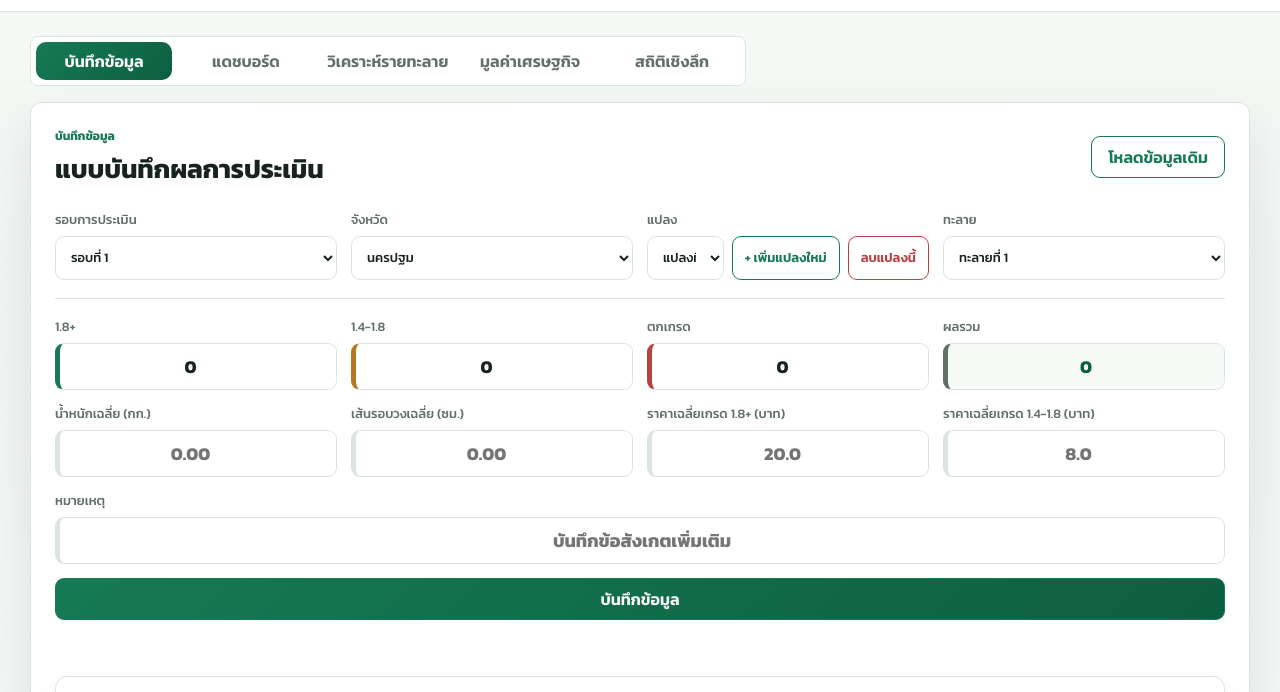
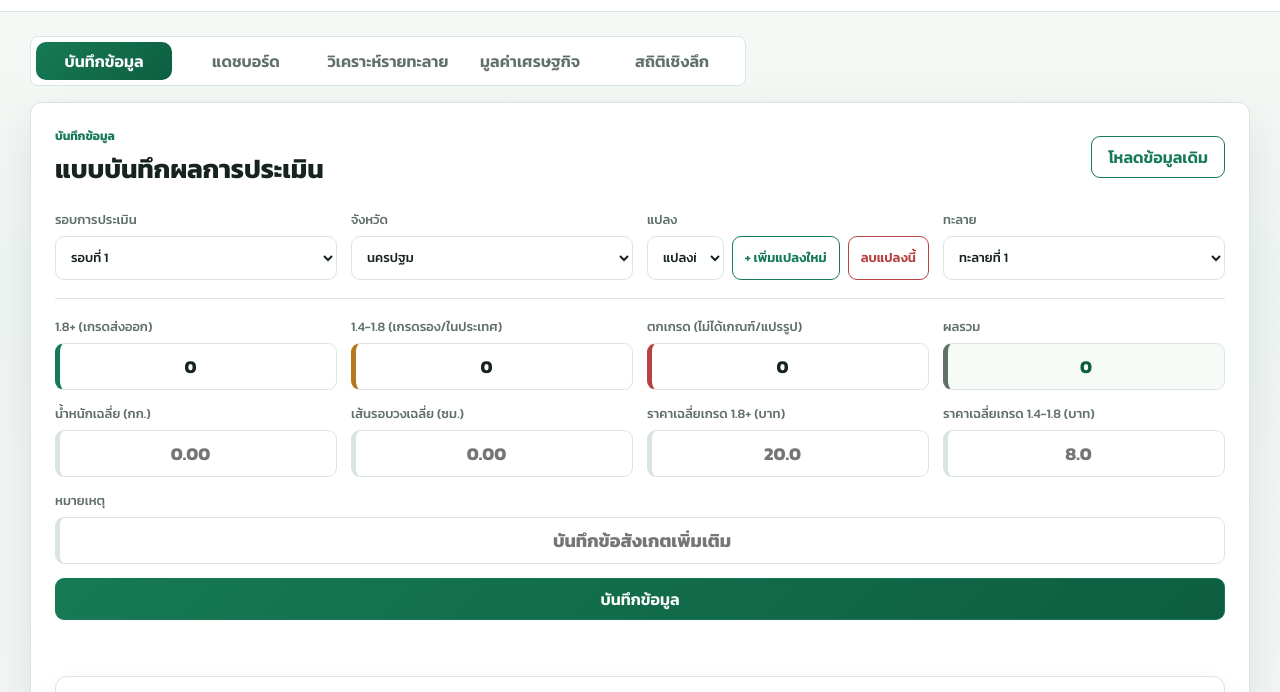
Before and after one commit to dragonfly13110/coconut_doae, a website with bundled scripts: page public/index.html in a window 1280 px wide. Both pictures are taken after typing "Sample123" into the empty fields and a click on the button "เข้าสู่ระบบ". Shown: the part 84-776 px from the top of the page. Built offline with nearby package versions, Linux system fonts and the light colour scheme; files whose address does not match are found by name.

Commit message:
Add short descriptions in parentheses to quality criteria input labels

```diff
--- a/public/index.html
+++ b/public/index.html
@@ -105,15 +105,15 @@
           <div class="divider"></div>
 
           <label>
-            1.8+
+            1.8+ (เกรดส่งออก)
             <input id="quality" type="number" min="0" step="1" value="0">
           </label>
           <label>
-            1.4-1.8
+            1.4-1.8 (เกรดรอง/ในประเทศ)
             <input id="below" type="number" min="0" step="1" value="0">
           </label>
           <label>
-            ตกเกรด
+            ตกเกรด (ไม่ได้เกณฑ์/แปรรูป)
             <input id="damaged" type="number" min="0" step="1" value="0">
           </label>
           <label>
```
